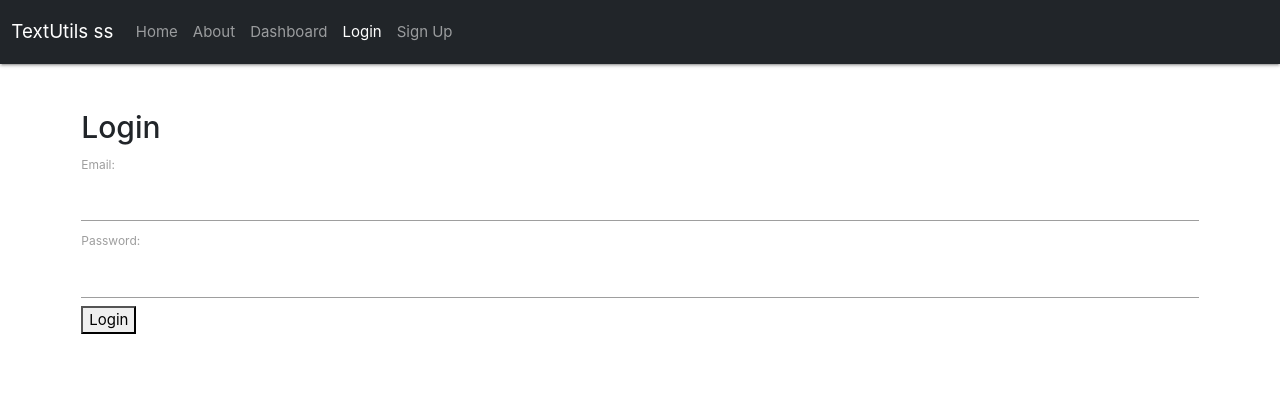
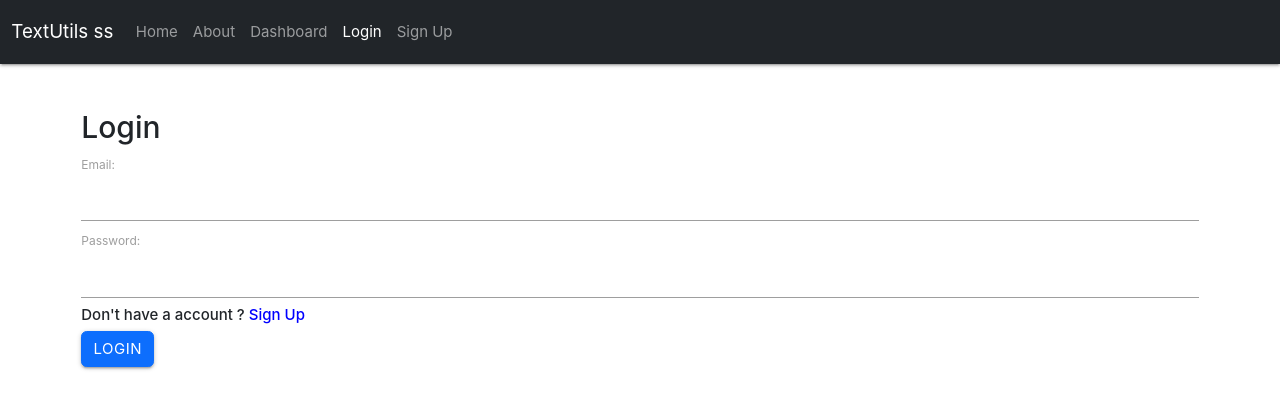
Before and after one commit to rorfuture7/rorfuture7.github.io, a React (Create React App) app: page /login in a window 1280 px wide. Shown: the top 408 px of the page. Built offline with nearby package versions, Linux system fonts and the light colour scheme.

Commit message:
Added new button in the sign up and login page

```diff
--- a/src/components/Login.js
+++ b/src/components/Login.js
@@ -2,7 +2,7 @@
 import React, { useState } from 'react';
 import { useDispatch, useSelector } from 'react-redux';
 import { login } from '../features/auth/authSlice';
-import { Navigate } from 'react-router-dom';
+import { Navigate, useNavigate } from 'react-router-dom';
 // import FlashMessage2 from 'react-flash-message';
 
 const Login = () => {
@@ -10,7 +10,7 @@ const Login = () => {
   const auth = useSelector((state) => state.auth);
   const [email, setEmail] = useState('');
   const [password, setPassword] = useState('');
-
+  const navigate = useNavigate();
   // const handleChange = (e) => {
   //   setForm({ ...form, [e.target.name]: e.target.value });
   // };
@@ -43,7 +43,8 @@ const Login = () => {
           <input name="password" type="password" value={password} onChange={(text) => setPassword(text.target.value)} required />
         </div>
         {auth.error && <p style={{ color: 'red' }}>{auth.error}</p>}
-        <button type="submit" disabled={auth.loading}>
+        <h6>Don't have a account ? <span style={{ color: 'blue', cursor: 'pointer' }} onClick={() => navigate("/sign_up")}>Sign Up</span></h6>
+        <button type="submit" className="btn btn-primary" disabled={auth.loading}>
           {auth.loading ? 'Logging in...' : 'Login'}
         </button>
       </form>
--- a/src/components/SignUp.js
+++ b/src/components/SignUp.js
@@ -2,7 +2,7 @@
 import React, { useState } from 'react';
 import { useDispatch, useSelector } from 'react-redux';
 import { signup } from '../features/auth/authSlice';
-import { Navigate } from 'react-router-dom';
+import { Navigate, useNavigate } from 'react-router-dom';
 
 const SignUp = () => {
   const dispatch = useDispatch();
@@ -10,7 +10,7 @@ const SignUp = () => {
   const [email, setEmail] = useState('');
   const [password, setPassword] = useState('');
   const [confirm_password, setConfirmPassword] = useState('');
-
+  const navigate = useNavigate();
   const handleSubmit = (e) => {
     e.preventDefault();
     dispatch(signup({user: { email, password, confirm_password }, new_app: "true"}));
@@ -40,7 +40,8 @@ const SignUp = () => {
           <input name="confirm_password" type="password" value={confirm_password} onChange={(text) => setConfirmPassword(text.target.value)} required />
         </div>
         {auth.error && <p style={{ color: 'red' }}>{auth.error}</p>}
-        <button type="submit" disabled={auth.loading}>
+        <h6>Already have an account ? <span style={{ color: 'blue', cursor: 'pointer' }} onClick={() => navigate("/login")}>Login</span></h6>
+        <button type="submit" className="btn btn-primary" disabled={auth.loading}>
           {auth.loading ? 'SignUp in...' : 'SignUp'}
         </button>
       </form>
```
